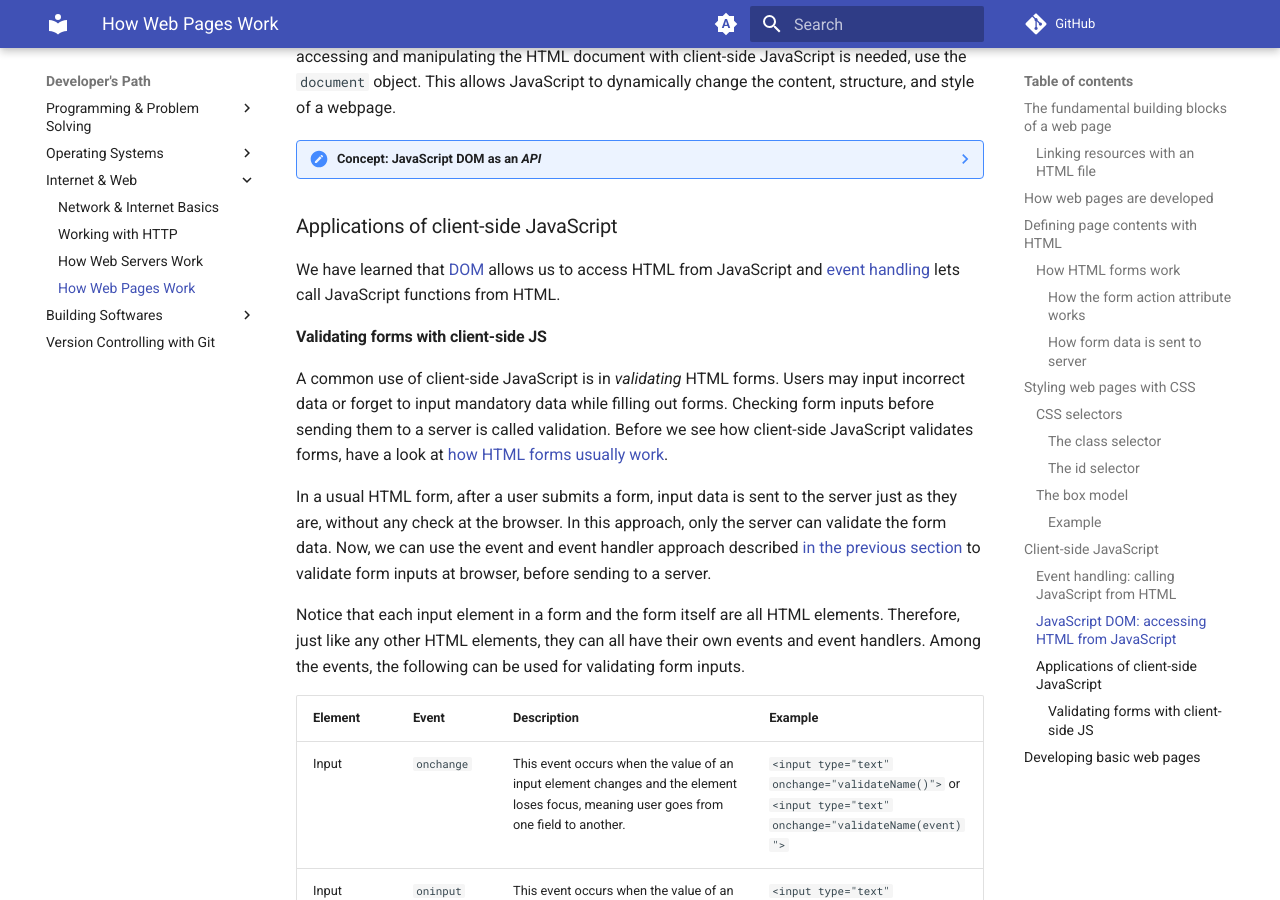
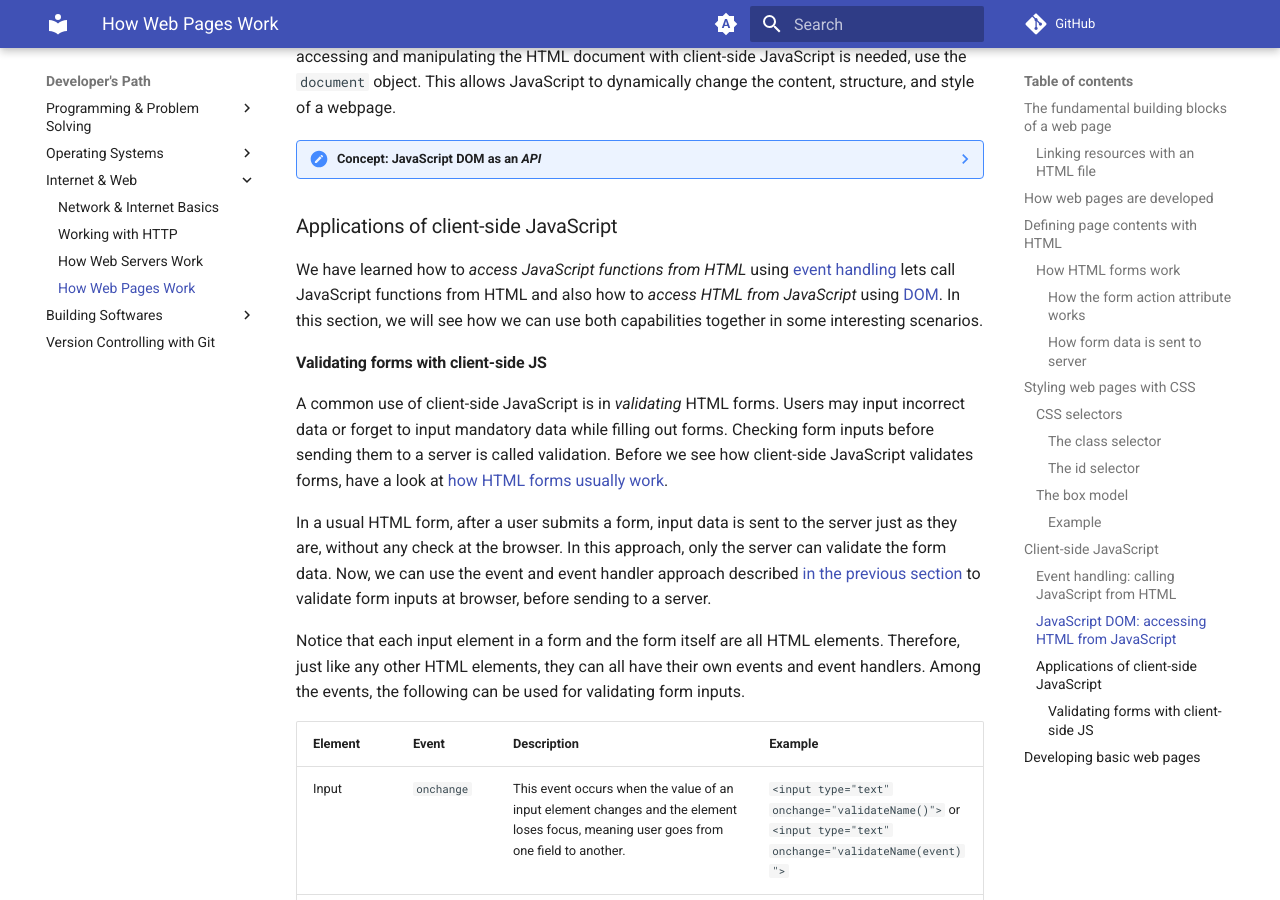
Before and after one commit to gharials/dev-path, an MkDocs documentation site: the page built from docs/internet-web/web-pages.md, in a window 1280 px wide and 900 px high, scrolled down 7780 px. Built offline with MkDocs 1.6.1 and Material for MkDocs 9.7.7, drawn with Linux system fonts in a browser that asks for light colours; comment, search, counter and statistics services are not loaded.

Commit message:
copy edit client-side JavaScript section.

```diff
--- a/docs/internet-web/web-pages.md
+++ b/docs/internet-web/web-pages.md
@@ -245,7 +245,7 @@ Just like without CSS a web page looks plain, without interactivity, response to
 
 These days, web pages are not limited to just displaying text and images. Complex applications are built as web pages. These applications must be able to respond to user actions, such as when a user clicks a button, inputs text, and submitting forms. This is where client-side JavaScript comes in.
 
-HTML only knows how to define _**what to show** to users_. It doesn't know _**what do do** when something happens,_ but JavaScript does. Before getting into how JavaScript makes web pages interactive, just keep in mind that _every browser can run JavaScript programs (see the info box below for details)_.
+HTML only knows how to define _**what to show** to users_. It doesn't know _**what to do** when something happens,_ but JavaScript does. Before getting into how JavaScript makes web pages interactive, just keep in mind that _every browser can run JavaScript programs (see the info box below for details)_.
 
 ??? note "Concept: Browser as a JavaScript runner"
 
@@ -291,7 +291,7 @@ Elements of the HTML document can be read and modified through the `document` ob
 
 ### Applications of client-side JavaScript
 
-We have learned that [DOM](#javascript-dom-accessing-html-from-javascript) allows us to access HTML from JavaScript and [event handling](#event-handling-calling-javascript-from-html) lets call JavaScript functions from HTML.
+We have learned how to _access JavaScript functions from HTML_ using [event handling](#event-handling-calling-javascript-from-html) lets call JavaScript functions from HTML and also how to _access HTML from JavaScript_ using [DOM](#javascript-dom-accessing-html-from-javascript). In this section, we will see how we can use both capabilities together in some interesting scenarios.
 
 #### Validating forms with client-side JS
 
```
